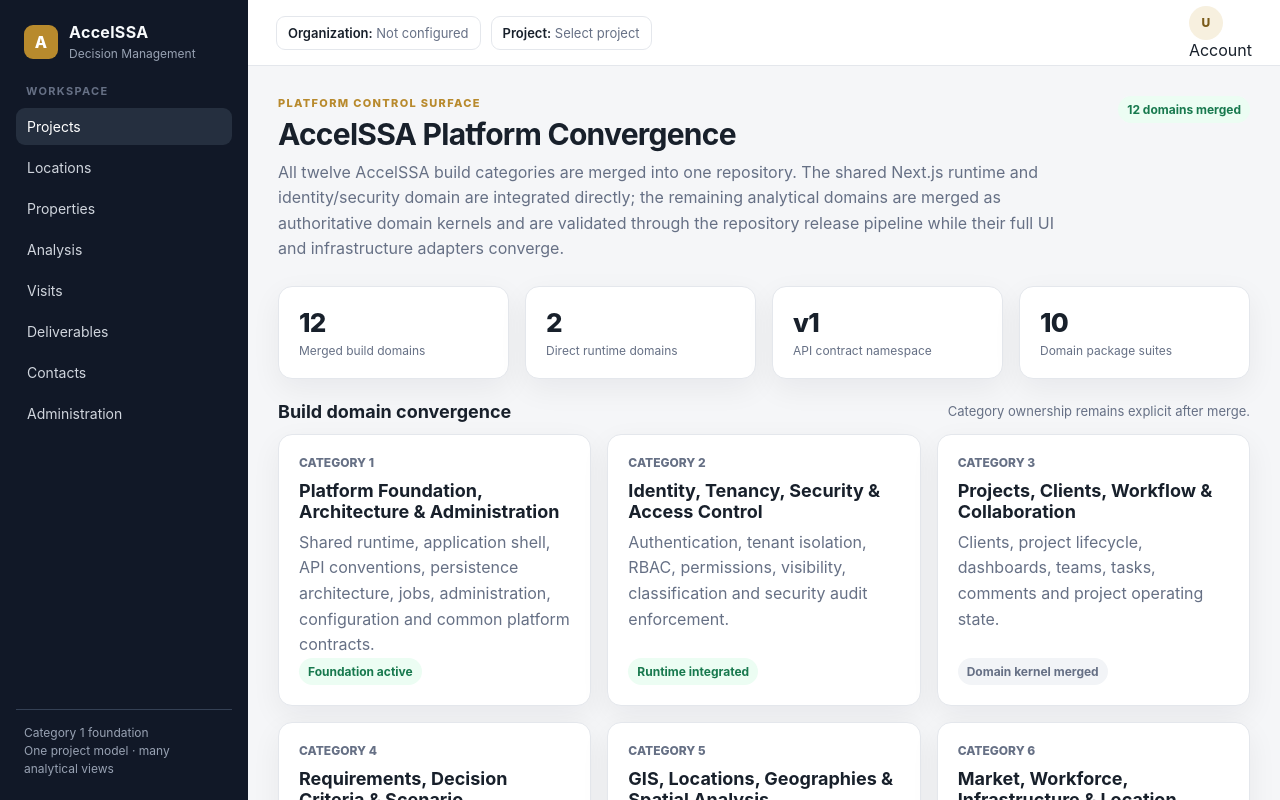
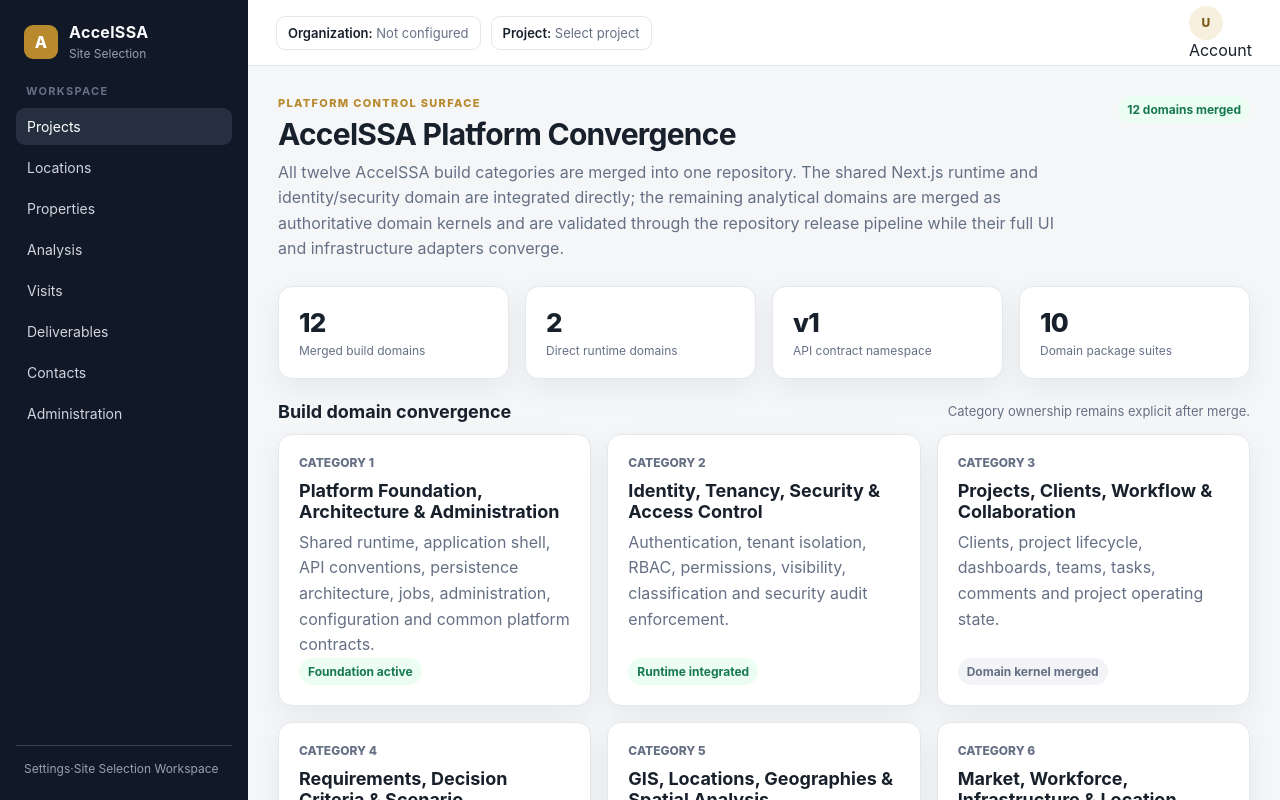
Before and after one commit to AccelAnalysis/AccelSSA, a Next.js app: page / in a window 1280 px wide. Shown: the top 800 px of the page. Built offline with nearby package versions, Linux system fonts and the light colour scheme.

Commit message:
Remove engineering status from production shell

```diff
--- a/src/components/shell/app-shell.tsx
+++ b/src/components/shell/app-shell.tsx
@@ -1,3 +1,4 @@
+import Link from "next/link";
 import { PrimaryNavigation } from "./primary-navigation";
 import { Topbar } from "./topbar";
 
@@ -9,13 +10,14 @@
           <div className="brand-mark">A</div>
           <div className="brand-copy">
             <strong>AccelSSA</strong>
-            <span>Decision Management</span>
+            <span>Site Selection</span>
           </div>
         </div>
         <PrimaryNavigation />
         <div className="sidebar-footer">
-          Category 1 foundation<br />
-          One project model · many analytical views
+          <Link href="/administration">Settings</Link>
+          <span className="sidebar-separator" aria-hidden="true">·</span>
+          <span>Site Selection Workspace</span>
         </div>
       </aside>
       <div className="shell-main">
```
